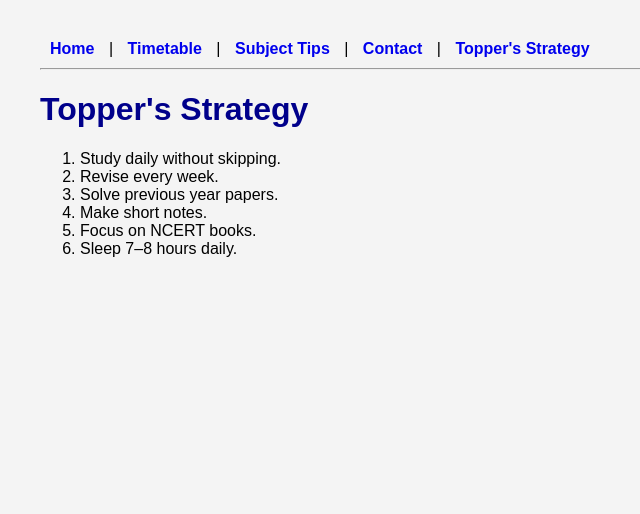
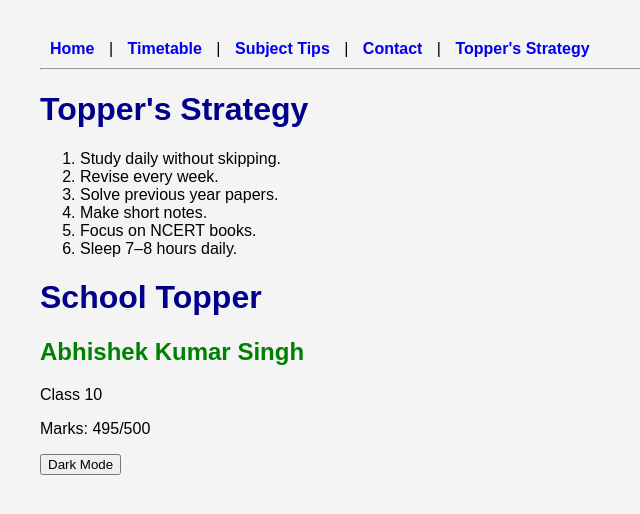
Before and after one commit to MichealRodrigezz/BoardWebsite, a Flask app: page /topper in a window 1280 px wide. Shown: the top 514 px of the page, without its empty margins (0-640 px from the left). Run offline with Flask 3, Linux system fonts and the light colour scheme.

Commit message:
Added new features

```diff
--- a/templates/topper.html
+++ b/templates/topper.html
@@ -27,3 +27,24 @@
 
 </body>
 </html>
+<!DOCTYPE html>
+<html>
+<head>
+    <title>Topper</title>
+</head>
+<body>
+    <h1>School Topper</h1>
+
+    <h2>Abhishek Kumar Singh</h2>
+    <p>Class 10</p>
+    <p>Marks: 495/500</p>
+
+</body>
+</html>
+<button onclick="darkMode()">Dark Mode</button>
+
+<script>
+function darkMode() {
+    document.body.classList.toggle("dark");
+}
+</script>
```
Also changed, not shown: templates/login.html (added).
